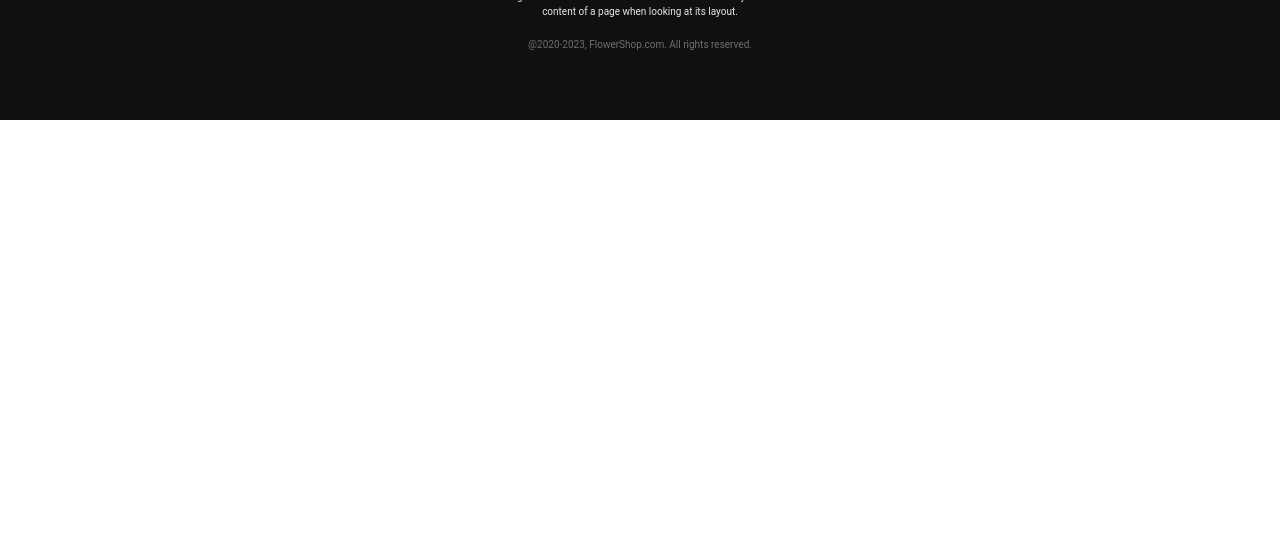
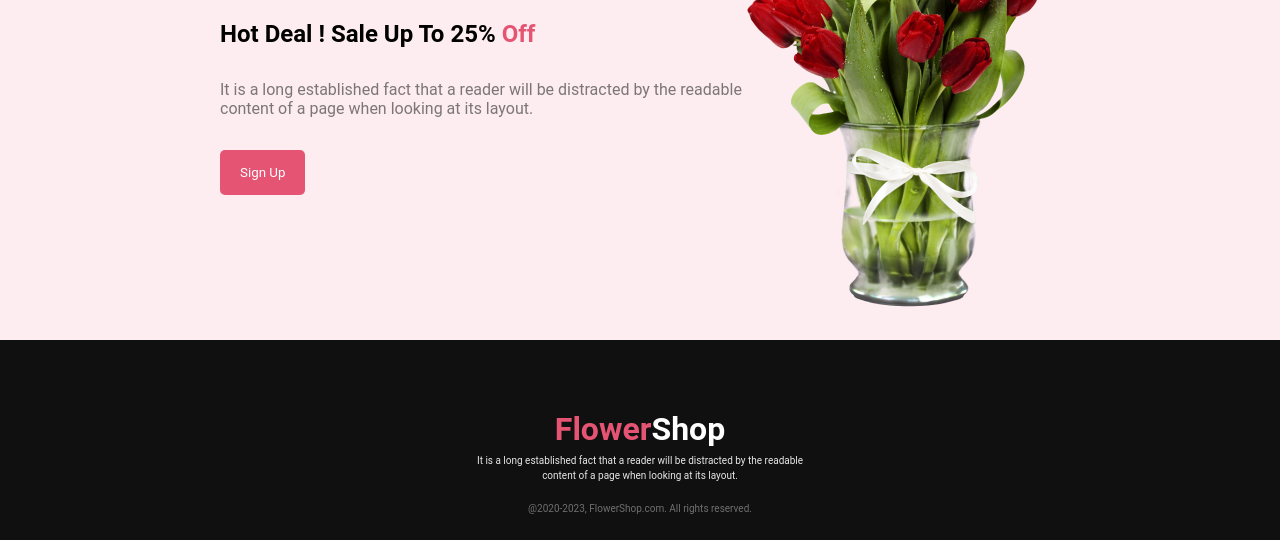
Before and after one commit to atikurrahman33/assignment01, a plain HTML site: page index.html in a window 1280 px wide. Shown: the part 648-1188 px from the top of the page. Before the commit the page ends 800 px from the top, so only its background shows below. Drawn offline with Linux system fonts and the light colour scheme.

Commit message:
Offer section complete

```diff
--- a/index.html
+++ b/index.html
@@ -21,7 +21,20 @@
         </div>
     </section>
     <!-- Banner section end   -->
-
+    <!-- Offers section start -->
+    <section class="offer">
+        <div class="offer-section">
+            <div>
+                <h1>Hot Deal ! Sale Up To 25% <span class="footer-title">Off</span></h1>
+                <p class="bannerDescription">It is a long established fact that a reader will be distracted by the readable content of a page when looking at its layout.</p>
+                <button class="btn">Sign Up</button>
+            </div>
+            <div class="offers-img">
+                <img src="assets/pngwing 8.png" alt="">
+            </div>
+        </div>
+    </section>
+    <!-- Offers section end   -->
     <!-- Footer section Start -->
     <footer>
         <div>
--- a/style/style.css
+++ b/style/style.css
@@ -7,7 +7,8 @@
 @import url('https://fonts.googleapis.com/css2?family=Roboto:wght@400;500;700;900&display=swap');
 
 /* banner style start */
-.banner {
+.banner,
+.offer {
     background: rgba(229, 84, 115, 0.10);
 }
 
@@ -53,7 +54,18 @@
 }
 
 /* banner style end */
-
+/* Offer section Styling Start */
+.offer-section{
+    width: 840px;
+    margin: 0 auto;
+    display: flex;
+    justify-content: space-between;
+    align-items: center;
+    padding: 20px 0;
+}
+.offer-section div h1{
+    font-weight: 700;
+}
 /* Footer section style start */
 footer {
     background: #111010;
@@ -81,3 +93,4 @@ footer .copyright{
     margin-top: 20px;
     font-size: 10px;
 }
+/* Footer style end */
```
